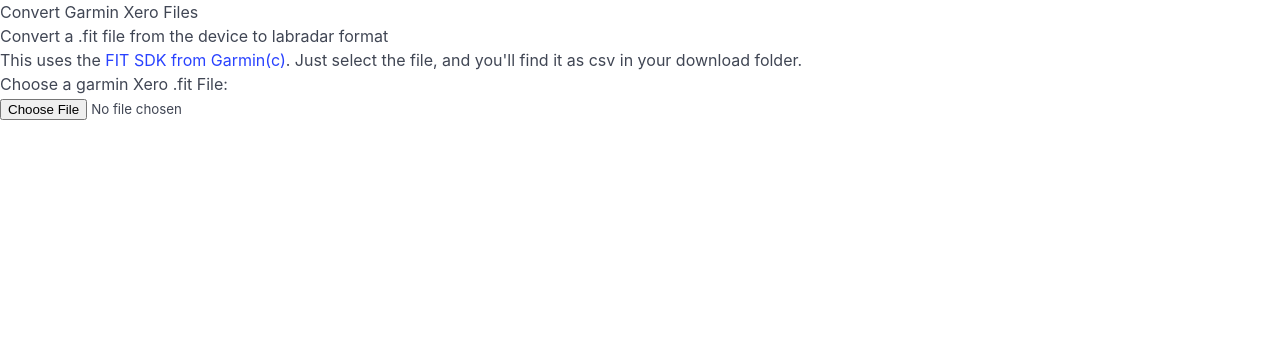
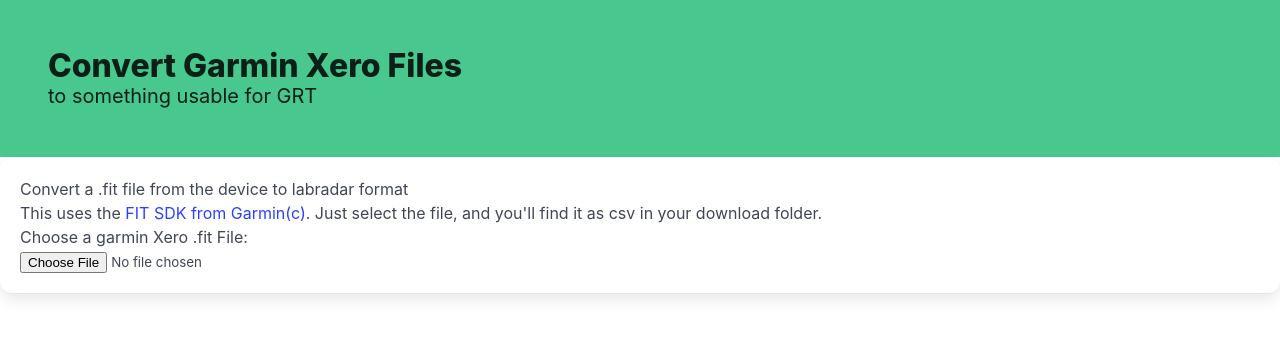
Before and after one commit to useyournose/xeroconv, a plain HTML site: page docs/index.html in a window 1280 px wide. Drawn offline with nearby package versions, Linux system fonts and the light colour scheme.

Commit message:
testing bulma

```diff
--- a/docs/index.html
+++ b/docs/index.html
@@ -8,7 +8,13 @@
         <!--link rel="stylesheet" href="style.css"-->
     </head>
     <body>
-        <h1>Convert Garmin Xero Files</h1>
+        <section class="hero is-success">
+            <div class="hero-body">
+                <p class="title">Convert Garmin Xero Files</p>
+                <p class="subtitle">to something usable for GRT</p>
+            </div>
+        </section>
+        <div class="box">
             <h2>Convert a .fit file from the device to labradar format</h2>
             <p>This uses the <a href="https://developer.garmin.com/fit/overview/" target="_blank">FIT SDK from Garmin(c)</a>. Just select the file, and you'll find it as csv in your download folder.</p>
             <div class="field">
@@ -17,6 +23,7 @@
                     <input type="file" id="fit2labradar" name="fit2labradar" accept=".fit" />
                 </div>
             </div>
+        </div>
         <script src="index.js" type="module"></script>
     </body>
 </html>
```
Lines whose indentation alone changed are shown as unchanged.
